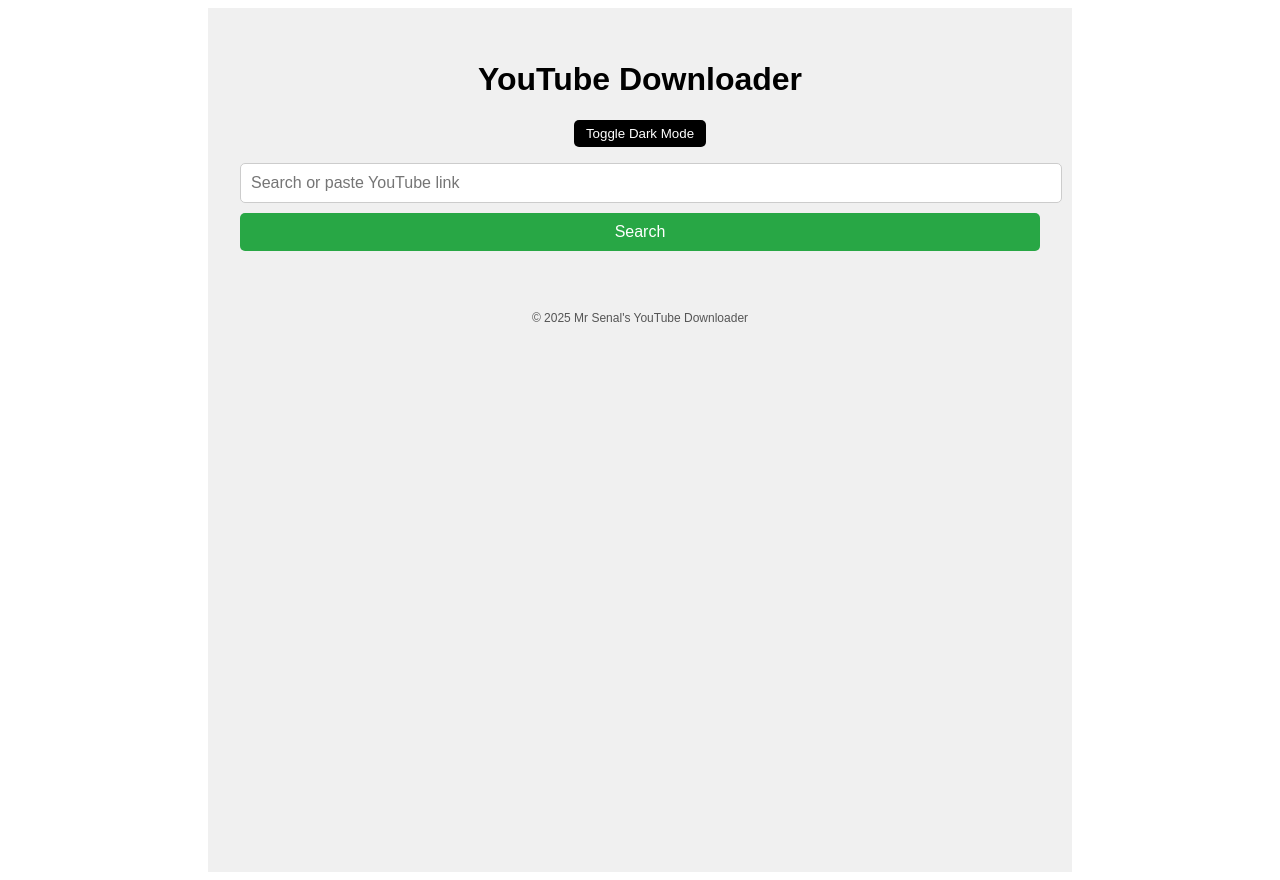
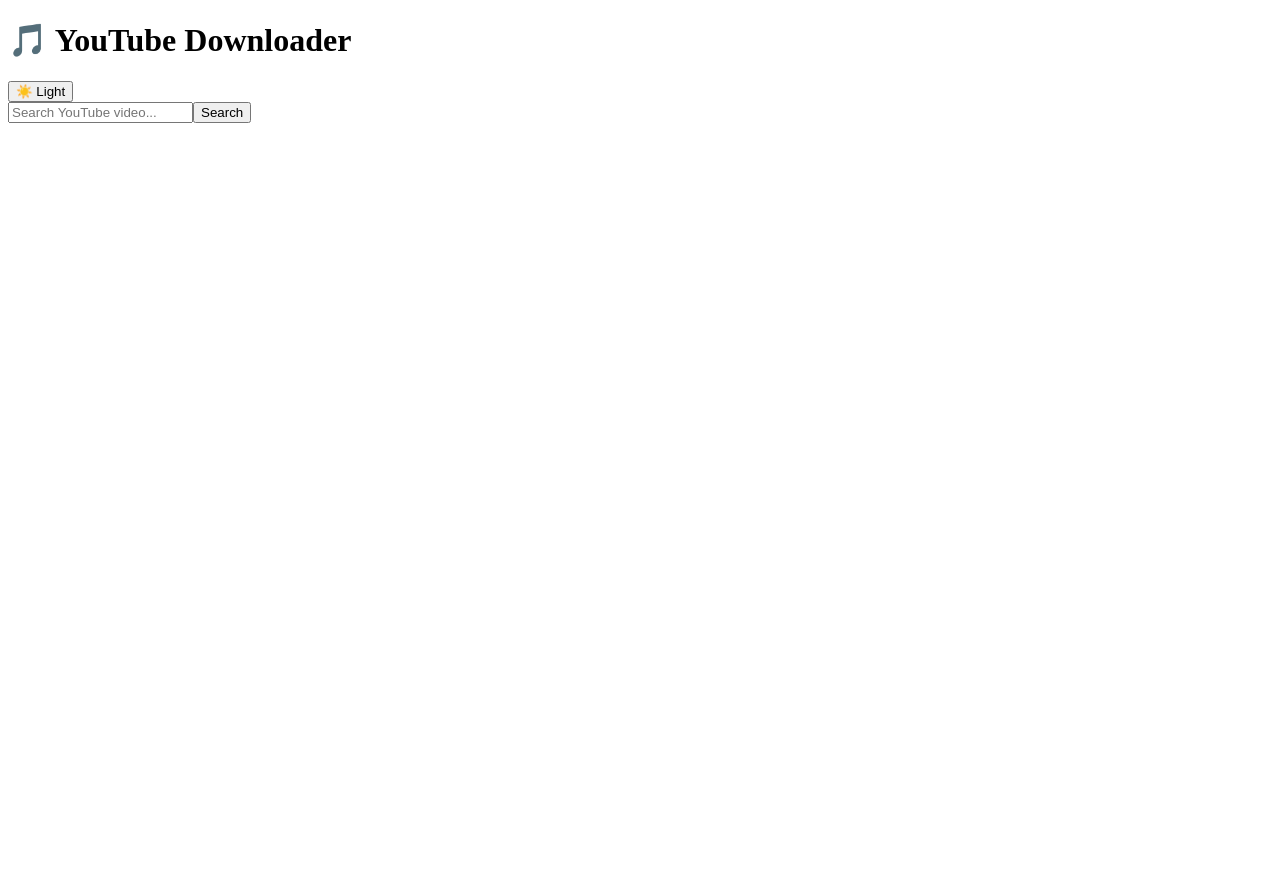
Before and after one commit to SenalFF/api--YouTube, a Next.js app: page / in a window 1280 px wide. After the commit the page ends 800 px from the top, so only its background shows below. Built offline with nearby package versions, Linux system fonts and the light colour scheme.

Commit message:
Update index.js

```diff
--- a/pages/index.js
+++ b/pages/index.js
@@ -1,243 +1,122 @@
-import { useEffect, useState } from "react";
-import ytSearch from "yt-search";
+import { useState } from "react";
+import axios from "axios";
 
 export default function Home() {
   const [query, setQuery] = useState("");
   const [video, setVideo] = useState(null);
-  const [error, setError] = useState("");
-  const [darkMode, setDarkMode] = useState(false);
-  const [downloading, setDownloading] = useState(false);
-  const [downloadProgress, setDownloadProgress] = useState(0);
+  const [theme, setTheme] = useState("dark");
+  const [progress, setProgress] = useState(null);
 
-  const searchYouTube = async () => {
-    if (!query.trim()) return setError("Please enter a search term or link.");
-    setError("");
-    setVideo(null);
-    setDownloading(false);
-    setDownloadProgress(0);
+  const toggleTheme = () => setTheme(theme === "dark" ? "light" : "dark");
 
+  const searchVideo = async () => {
     try {
-      const res = await ytSearch(query);
-      if (!res.videos.length) return setError("No results found.");
-      setVideo(res.videos[0]);
-    } catch (err) {
-      console.error(err);
-      setError("Search failed.");
+      const res = await axios.get(`/api/search?q=${query}`);
+      setVideo(res.data);
+    } catch (error) {
+      alert("Search failed");
     }
   };
 
-  const handleDownload = async (type) => {
-    if (!video || !video.videoId) return;
-
-    setDownloading(true);
-    setDownloadProgress(0);
-
-    // We'll simulate progress bar here because direct download progress from new tab is not accessible.
-    // In real implementation, server API can send progress updates via websocket or SSE.
-
-    const url = `/api/download/${type}?id=${video.videoId}`;
-
-    // Open download in new tab
-    window.open(url, "_blank");
-
-    // Fake progress increment
-    const interval = setInterval(() => {
-      setDownloadProgress((prev) => {
-        if (prev >= 100) {
-          clearInterval(interval);
-          setDownloading(false);
-          return 100;
-        }
-        return prev + 10;
-      });
-    }, 300);
+  const handleKeyPress = (e) => {
+    if (e.key === "Enter") {
+      searchVideo();
+    }
   };
 
-  const toggleTheme = () => setDarkMode(!darkMode);
+  const downloadFile = async (format) => {
+    try {
+      setProgress(0);
+      const res = await axios.get(`/api/download?url=${video.url}&type=${format}`, {
+        responseType: "blob",
+        onDownloadProgress: (progressEvent) => {
+          const percent = Math.round((progressEvent.loaded * 100) / progressEvent.total);
+          setProgress(percent);
+        },
+      });
 
-  const estimateFileSize = (durationSec, isAudio) => {
-    // kbps: audio ~128 kbps, video ~800 kbps
-    const kbps = isAudio ? 128 : 800;
-    const bytes = (durationSec * kbps * 1000) / 8;
-    const mb = bytes / 1024 / 1024;
-    return `${mb.toFixed(2)} MB`;
-  };
-
-  // Handle Enter key to auto search
-  const handleKeyPress = (e) => {
-    if (e.key === "Enter") searchYouTube();
+      const url = window.URL.createObjectURL(new Blob([res.data]));
+      const link = document.createElement("a");
+      link.href = url;
+      link.setAttribute("download", `${video.title}.${format}`);
+      document.body.appendChild(link);
+      link.click();
+      link.remove();
+      setProgress(null);
+    } catch (error) {
+      alert("Download failed");
+      setProgress(null);
+    }
   };
 
   return (
-    <div
-      style={{
-        padding: "2rem",
-        fontFamily: "Arial, sans-serif",
-        backgroundColor: darkMode ? "#121212" : "#f0f0f0",
-        color: darkMode ? "#ffffff" : "#000000",
-        minHeight: "100vh",
-        maxWidth: 800,
-        margin: "0 auto",
-      }}
-    >
-      <h1 style={{ textAlign: "center" }}>YouTube Downloader</h1>
+    <div className={`${theme === "dark" ? "bg-black text-white" : "bg-white text-black"} min-h-screen p-4`}>
+      <div className="flex justify-between items-center mb-4">
+        <h1 className="text-2xl font-bold">🎵 YouTube Downloader</h1>
+        <button
+          onClick={toggleTheme}
+          className="px-4 py-1 rounded bg-gray-600 text-white hover:bg-gray-800"
+        >
+          {theme === "dark" ? "☀️ Light" : "🌙 Dark"}
+        </button>
+      </div>
 
-      <button
-        onClick={toggleTheme}
-        style={{
-          display: "block",
-          margin: "1rem auto",
-          padding: "6px 12px",
-          borderRadius: "5px",
-          backgroundColor: darkMode ? "#ffffff" : "#000000",
-          color: darkMode ? "#000000" : "#ffffff",
-          border: "none",
-          cursor: "pointer",
-        }}
-      >
-        Toggle {darkMode ? "Light" : "Dark"} Mode
-      </button>
-
-      <input
-        type="text"
-        placeholder="Search or paste YouTube link"
-        value={query}
-        onChange={(e) => setQuery(e.target.value)}
-        onKeyDown={handleKeyPress}
-        style={{
-          padding: "10px",
-          width: "100%",
-          fontSize: "16px",
-          marginBottom: "10px",
-          backgroundColor: darkMode ? "#1f1f1f" : "#ffffff",
-          color: darkMode ? "#fff" : "#000",
-          border: "1px solid #ccc",
-          borderRadius: 5,
-        }}
-      />
-
-      <button
-        onClick={searchYouTube}
-        style={{
-          padding: "10px 20px",
-          fontSize: "16px",
-          backgroundColor: "#28a745",
-          color: "white",
-          border: "none",
-          borderRadius: "5px",
-          cursor: "pointer",
-          width: "100%",
-          marginBottom: "20px",
-        }}
-      >
-        Search
-      </button>
-
-      {error && (
-        <p style={{ color: "red", marginTop: "10px", textAlign: "center" }}>
-          {error}
-        </p>
-      )}
+      <div className="flex flex-col sm:flex-row gap-2 mb-6">
+        <input
+          type="text"
+          placeholder="Search YouTube video..."
+          value={query}
+          onChange={(e) => setQuery(e.target.value)}
+          onKeyPress={handleKeyPress}
+          className="flex-1 p-2 border rounded text-black"
+        />
+        <button onClick={searchVideo} className="px-4 py-2 bg-blue-600 text-white rounded hover:bg-blue-800">
+          Search
+        </button>
+      </div>
 
       {video && (
-        <div
-          style={{
-            marginTop: "2rem",
-            backgroundColor: darkMode ? "#1e1e1e" : "#fff",
-            padding: 20,
-            borderRadius: 10,
-            boxShadow: darkMode
-              ? "0 0 10px #222"
-              : "0 0 10px rgba(0,0,0,0.1)",
-          }}
-        >
-          <h2 style={{ textAlign: "center", marginBottom: 10 }}>
-            {video.title}
-          </h2>
+        <div className="bg-gray-900 text-white p-4 rounded-lg shadow-md">
+          <h2 className="text-xl font-semibold mb-2">{video.title}</h2>
+          <div className="mb-4">
+            <iframe
+              width="100%"
+              height="250"
+              src={`https://www.youtube.com/embed/${video.videoId}`}
+              title="YouTube video"
+              frameBorder="0"
+              allow="accelerometer; autoplay; clipboard-write; encrypted-media; gyroscope; picture-in-picture"
+              allowFullScreen
+              className="rounded"
+            ></iframe>
+          </div>
 
-          <iframe
-            width="100%"
-            height="360"
-            src={`https://www.youtube.com/embed/${video.videoId}`}
-            title={video.title}
-            frameBorder="0"
-            allowFullScreen
-            style={{ borderRadius: "10px", marginBottom: "10px" }}
-          ></iframe>
+          <div className="mb-2">📅 Uploaded: {video.uploadedAt}</div>
+          <div className="mb-2">⏱ Duration: {video.duration}</div>
+          <div className="mb-2">👀 Views: {video.views}</div>
+          <div className="mb-2">👍 Likes: {video.likes}</div>
+          <div className="mb-2">💾 Estimated Size: MP3 ~ {video.mp3Size}, MP4 ~ {video.mp4Size}</div>
 
-          <p>
-            <strong>Duration:</strong> {video.timestamp}
-          </p>
-          <p>
-            <strong>Views:</strong> {video.views.toLocaleString()}
-          </p>
-          <p>
-            <strong>Likes / Uploaded:</strong> {video.ago}
-          </p>
-          <p>
-            <strong>Estimated MP3 Size:</strong>{" "}
-            {estimateFileSize(video.seconds, true)}
-          </p>
-          <p>
-            <strong>Estimated MP4 Size:</strong>{" "}
-            {estimateFileSize(video.seconds, false)}
-          </p>
-
-          <div style={{ marginTop: "10px", textAlign: "center" }}>
-            <button
-              onClick={() => handleDownload("mp3")}
-              disabled={downloading}
-              style={{
-                padding: "10px 15px",
-                marginRight: "10px",
-                backgroundColor: "#007bff",
-                color: "white",
-                border: "none",
-                borderRadius: "5px",
-                cursor: downloading ? "not-allowed" : "pointer",
-              }}
-            >
-              Download MP3
+          <div className="flex flex-wrap gap-4 mt-4">
+            <button onClick={() => downloadFile("mp3")} className="bg-green-600 px-4 py-2 rounded hover:bg-green-800">
+              ⬇️ Download MP3
             </button>
-            <button
-              onClick={() => handleDownload("mp4")}
-              disabled={downloading}
-              style={{
-                padding: "10px 15px",
-                backgroundColor: "#ffc107",
-                color: "#000",
-                border: "none",
-                borderRadius: "5px",
-                cursor: downloading ? "not-allowed" : "pointer",
-              }}
-            >
-              Download MP4
+            <button onClick={() => downloadFile("mp4")} className="bg-red-600 px-4 py-2 rounded hover:bg-red-800">
+              ⬇️ Download MP4
             </button>
           </div>
 
-          {downloading && (
-            <div style={{ marginTop: 20 }}>
-              <progress
-                value={downloadProgress}
-                max="100"
-                style={{ width: "100%" }}
-              />
-              <p style={{ textAlign: "center" }}>{downloadProgress}%</p>
+          {progress !== null && (
+            <div className="w-full bg-gray-700 rounded-full mt-4">
+              <div
+                className="bg-green-400 h-4 rounded-full"
+                style={{ width: `${progress}%` }}
+              ></div>
+              <p className="text-sm mt-1">Download Progress: {progress}%</p>
             </div>
           )}
         </div>
       )}
-
-      <footer
-        style={{
-          marginTop: 40,
-          fontSize: 12,
-          color: darkMode ? "#aaa" : "#555",
-          textAlign: "center",
-        }}
-      >
-        © 2025 Mr Senal's YouTube Downloader
-      </footer>
     </div>
   );
 }
```
